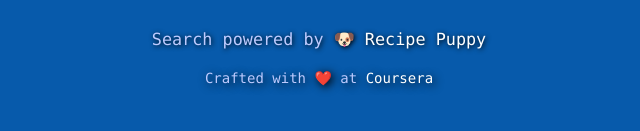
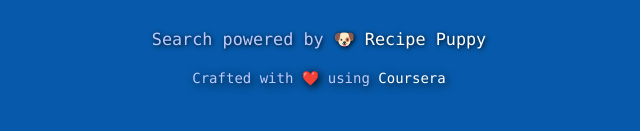
Before and after one commit to shreya-sk/kitchenblue-github.io, a plain HTML site: page kitchenblue.html in a window 1280 px wide. Shown: the part 2028-2159 px from the top of the page, 321-961 px from the left. Drawn offline with nearby package versions, Linux system fonts and the light colour scheme; files whose address does not match are found by name.

Commit message:
Update kitchenblue.html

```diff
--- a/kitchenblue.html
+++ b/kitchenblue.html
@@ -53,7 +53,7 @@
   <br />
   <p><code class="copyright-text">Search powered by <a href="http://www.recipepuppy.com/about/api/" target= "_blank">🐶 Recipe Puppy</a></code></p>
 
-  <code class="copyright-text">Crafted with ❤️ at <a href="https://coursera.org/" target= "_blank">Coursera</a></code>
+  <code class="copyright-text">Crafted with ❤️ using <a href="https://coursera.org/" target= "_blank">Coursera</a></code>
 
 </footer>
 
```
